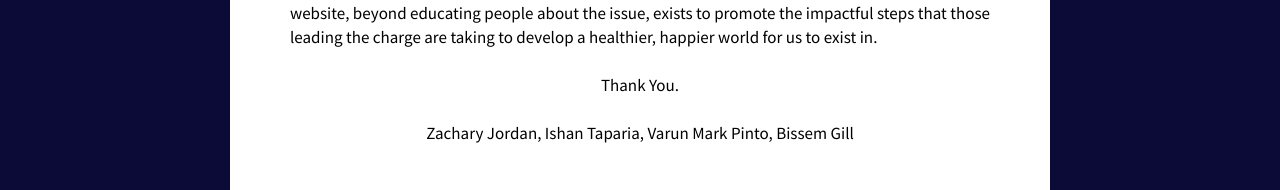
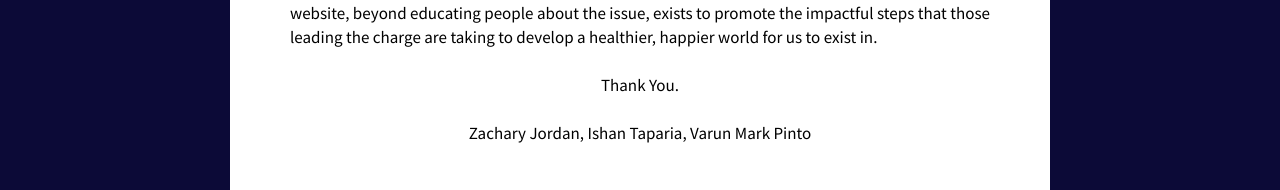
Before and after one commit to ITaparia/The-Cure-It-Project, a website: page www/index.html in a window 1280 px wide. Shown: the part 1111-1301 px from the top of the page. Drawn offline with nearby package versions, Linux system fonts and the light colour scheme; files that its build step writes are made by us from their sources; a small style sheet from the web is missing.

Commit message:
First Commit

```diff
--- a/www/index.html
+++ b/www/index.html
@@ -160,7 +160,7 @@
 
 					    <br />
 
-					    <div class = "center_element_simple">Zachary Jordan, Ishan Taparia, Varun Mark Pinto, Bissem Gill</div>
+					    <div class = "center_element_simple">Zachary Jordan, Ishan Taparia, Varun Mark Pinto</div>
 
 					    <br />
 					    <br />
```
